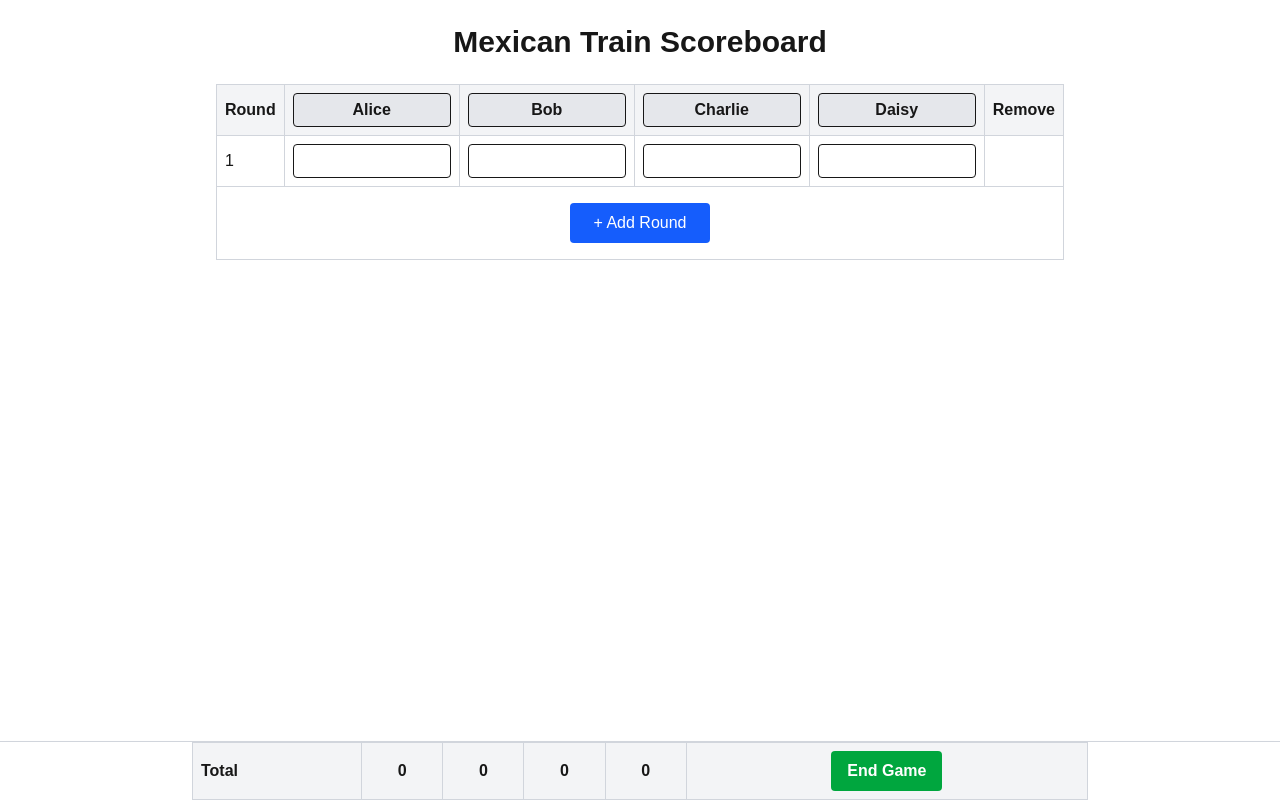
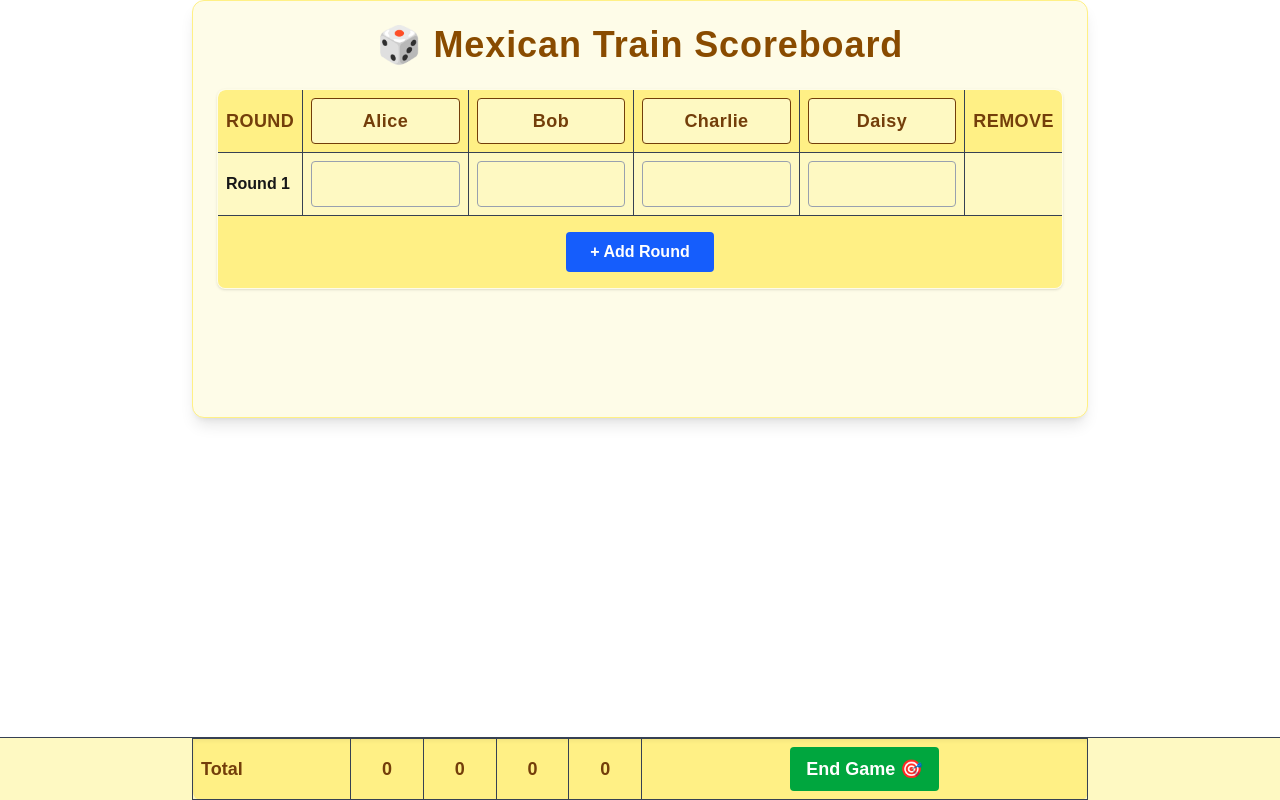
Before and after one commit to jovyflagg/mexican-train-scoreboard, a Next.js app: page / in a window 1280 px wide. Built offline with nearby package versions, Linux system fonts and the light colour scheme.

Commit message:
add sound on final ranking

```diff
--- a/src/app/page.js
+++ b/src/app/page.js
@@ -1,5 +1,5 @@
 'use client';
-import { useState, useEffect } from 'react';
+import { useState, useEffect, useRef } from 'react';
 
 export default function Home() {
   const [players, setPlayers] = useState(['Alice', 'Bob', 'Charlie', 'Daisy']);
@@ -22,12 +22,22 @@ export default function Home() {
   const [roundToDelete, setRoundToDelete] = useState(null);
   const [focusedPlayerIndex, setFocusedPlayerIndex] = useState(null);
   const [showEndGameModal, setShowEndGameModal] = useState(false);
+  const soundRef = useRef(null);
 
   useEffect(() => {
     if (typeof window !== 'undefined') {
       localStorage.setItem(storageKey, JSON.stringify(scores));
     }
   }, [scores]);
+
+  // Preload audio on mount
+  useEffect(() => {
+    if (typeof window !== 'undefined') {
+      soundRef.current = new Audio(
+        'https://actions.google.com/sounds/v1/cartoon/clang_and_wobble.ogg'
+      );
+    }
+  }, []);
 
   const handleScoreChange = (roundIndex, playerIndex, value) => {
     const newScores = [...scores];
@@ -57,6 +67,10 @@ export default function Home() {
   };
 
   const handleEndGame = () => {
+    if (soundRef.current) {
+      soundRef.current.currentTime = 0;
+      soundRef.current.play();
+    }
     setShowEndGameModal(true);
   };
 
@@ -77,46 +91,70 @@ export default function Home() {
 
   const ranking = players
     .map((name, i) => ({ name, score: totals[i] }))
-    .sort((a, b) => a.score - b.score); // ascending for lowest score = winner
+    .sort((a, b) => a.score - b.score); // lowest score is winner
+
+  // flare animation CSS style as string to insert in <style> tag
+  const flareAnimationStyles = `
+    @keyframes flare {
+      0%, 100% {
+        box-shadow: 0 0 8px 2px #16a34a;
+        background-color: #22c55e;
+      }
+      50% {
+        box-shadow: 0 0 20px 6px #4ade80;
+        background-color: #22c55e;
+      }
+    }
+    .flare {
+      animation: flare 2s ease-in-out infinite;
+    }
+  `;
 
   return (
     <>
-      <main className="p-6 max-w-4xl mx-auto pb-32">
-        <h1 className="text-3xl font-bold mb-6 text-center">Mexican Train Scoreboard</h1>
+      <style>{flareAnimationStyles}</style>
 
-        <table className="w-full table-auto border-collapse border border-gray-300">
+      <main className="p-6 max-w-4xl mx-auto pb-32 bg-yellow-50 shadow-lg rounded-xl border border-yellow-200">
+        <h1 className="text-4xl font-black mb-6 text-center text-yellow-800 tracking-wide">
+          🎲 Mexican Train Scoreboard
+        </h1>
+
+        <table className="w-full table-auto border-collapse border border-gray-700 rounded-lg overflow-hidden shadow">
           <thead>
-            <tr className="bg-gray-100">
-              <th className="border border-gray-300 p-2 text-left">Round</th>
+            <tr className="bg-yellow-200 text-yellow-900 font-bold text-lg uppercase tracking-wide">
+              <th className="border border-gray-700 p-2 text-left rounded-tl-lg">Round</th>
               {players.map((player, i) => (
-                <th key={i} className="border border-gray-300 p-2 text-left">
+                <th key={i} className="border border-gray-700 p-2 text-left">
                   <input
                     type="text"
                     value={player}
                     onChange={(e) => handlePlayerNameChange(i, e.target.value)}
                     onFocus={() => setFocusedPlayerIndex(i)}
                     onBlur={() => setFocusedPlayerIndex(null)}
-                    className={`w-full p-1 border rounded text-center transition-colors ${
-                      focusedPlayerIndex === i ? 'bg-white' : 'bg-gray-200'
+                    className={`w-full p-2 border rounded text-center font-semibold text-lg transition-colors ${
+                      focusedPlayerIndex === i ? 'bg-white' : 'bg-yellow-100'
                     }`}
                     aria-label={`Player ${i + 1} Name`}
                   />
                 </th>
               ))}
-              <th className="border border-gray-300 p-2 text-center">Remove</th>
+              <th className="border border-gray-700 p-2 text-center rounded-tr-lg">Remove</th>
             </tr>
           </thead>
           <tbody>
             {scores.map((roundScores, roundIndex) => {
               const isLastRound = roundIndex === scores.length - 1;
               return (
-                <tr key={roundIndex}>
-                  <td className="border border-gray-300 p-2">{roundIndex + 1}</td>
+                <tr
+                  key={roundIndex}
+                  className={roundIndex % 2 === 0 ? 'bg-yellow-100' : 'bg-yellow-50'}
+                >
+                  <td className="border border-gray-700 p-2 font-bold">{`Round ${roundIndex + 1}`}</td>
                   {roundScores.map((score, playerIndex) => (
-                    <td key={playerIndex} className="border border-gray-300 p-2">
+                    <td key={playerIndex} className="border border-gray-700 p-2">
                       <input
                         type="number"
-                        className="w-full p-1 border rounded text-center"
+                        className="w-full p-2 border border-gray-400 rounded text-center font-semibold text-lg"
                         value={score}
                         onChange={(e) =>
                           handleScoreChange(roundIndex, playerIndex, e.target.value)
@@ -124,12 +162,12 @@ export default function Home() {
                       />
                     </td>
                   ))}
-                  <td className="border border-gray-300 p-2 text-center">
+                  <td className="border border-gray-700 p-2 text-center">
                     {canRemoveRound && isLastRound ? (
                       <button
                         onClick={() => handleRemoveRound(roundIndex)}
                         aria-label={`Remove Round ${roundIndex + 1}`}
-                        className="w-8 h-8 rounded-full bg-red-600 hover:bg-red-700 text-white font-bold text-lg leading-none"
+                        className="w-8 h-8 rounded-full bg-red-600 hover:bg-red-700 text-white font-bold text-lg leading-none shadow"
                         title="Remove Round"
                       >
                         &times;
@@ -139,12 +177,11 @@ export default function Home() {
                 </tr>
               );
             })}
-
             <tr>
-              <td colSpan={players.length + 2} className="border border-gray-300 p-4 text-center">
+              <td colSpan={players.length + 2} className="border border-gray-700 p-4 text-center bg-yellow-200">
                 <button
                   onClick={handleAddRound}
-                  className="bg-blue-600 hover:bg-blue-700 text-white px-6 py-2 rounded"
+                  className="bg-blue-600 hover:bg-blue-700 text-white px-6 py-2 rounded font-bold transition transform hover:scale-105"
                 >
                   + Add Round
                 </button>
@@ -155,23 +192,23 @@ export default function Home() {
       </main>
 
       {/* Sticky footer with totals and End Game button */}
-      <div className="fixed bottom-0 left-0 w-full bg-white border-t border-gray-300 shadow-md">
+      <div className="fixed bottom-0 left-0 w-full bg-yellow-100 border-t border-gray-700 shadow-md">
         <div className="max-w-4xl mx-auto overflow-x-auto">
-          <table className="w-full table-auto border-collapse border border-gray-300">
+          <table className="w-full table-auto border-collapse border border-gray-700 rounded-b-lg shadow-inner">
             <tbody>
-              <tr className="bg-gray-100 font-bold">
-                <td className="border border-gray-300 p-2 text-left">Total</td>
+              <tr className="bg-yellow-200 font-black text-yellow-900 text-lg shadow-inner rounded-b-lg">
+                <td className="border border-gray-700 p-2 text-left rounded-bl-lg font-bold">Total</td>
                 {totals.map((total, i) => (
-                  <td key={i} className="border border-gray-300 p-2 text-center">
+                  <td key={i} className="border border-gray-700 p-2 text-center font-semibold">
                     {total}
                   </td>
                 ))}
-                <td className="border border-gray-300 p-2 text-center">
+                <td className="border border-gray-700 p-2 text-center rounded-br-lg">
                   <button
                     onClick={handleEndGame}
-                    className="bg-green-600 hover:bg-green-700 text-white px-4 py-2 rounded"
+                    className="bg-green-600 hover:bg-green-700 text-white px-4 py-2 rounded font-bold transition transform hover:scale-105"
                   >
-                    End Game
+                    End Game 🎯
                   </button>
                 </td>
               </tr>
@@ -196,13 +233,13 @@ export default function Home() {
             <div className="flex justify-center gap-4">
               <button
                 onClick={confirmRemoveRound}
-                className="bg-red-600 hover:bg-red-700 text-white px-4 py-2 rounded"
+                className="bg-red-600 hover:bg-red-700 text-white px-4 py-2 rounded shadow transition transform hover:scale-105"
               >
                 Yes, Delete
               </button>
               <button
                 onClick={cancelRemoveRound}
-                className="bg-gray-300 hover:bg-gray-400 px-4 py-2 rounded"
+                className="bg-gray-300 hover:bg-gray-400 px-4 py-2 rounded shadow transition transform hover:scale-105"
               >
                 Cancel
               </button>
@@ -222,7 +259,7 @@ export default function Home() {
           <div className="bg-white rounded-lg shadow-lg p-6 max-w-md w-full mx-4">
             <h2
               id="endgame-dialog-title"
-              className="text-2xl font-bold mb-4 text-center"
+              className="text-2xl font-bold mb-4 text-center text-yellow-900"
             >
               Final Rankings
             </h2>
@@ -232,17 +269,16 @@ export default function Home() {
                 return (
                   <div
                     key={name}
-                    className={`flex justify-between items-center py-3 px-2 ${
+                    className={`flex justify-between items-center py-3 px-2 rounded ${
                       isWinner
-                        ? 'bg-green-100 text-green-800 font-bold text-xl rounded'
-                        : 'text-md'
+                        ? 'bg-green-600 text-green-100 font-extrabold text-2xl shadow-lg flare'
+                        : 'text-gray-800 text-lg'
                     }`}
                   >
                     <span className="w-8 text-left font-semibold">{index + 1}.</span>
                     <span className="flex-1 text-left">
-  {name} {isWinner && <span className="ml-1">🎉</span>}
-</span>
-
+                      {name} {isWinner && <span className="ml-1">🎉</span>}
+                    </span>
                     <span className="w-16 text-right font-mono">{score}</span>
                   </div>
                 );
@@ -251,7 +287,7 @@ export default function Home() {
             <div className="mt-6 flex justify-center">
               <button
                 onClick={() => setShowEndGameModal(false)}
-                className="bg-blue-600 hover:bg-blue-700 text-white px-6 py-2 rounded"
+                className="bg-yellow-700 hover:bg-yellow-800 text-white px-6 py-2 rounded shadow font-bold transition transform hover:scale-105"
               >
                 Close
               </button>
```
